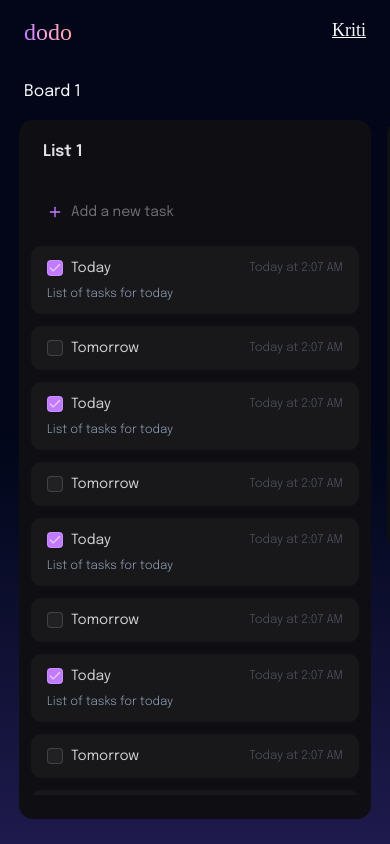
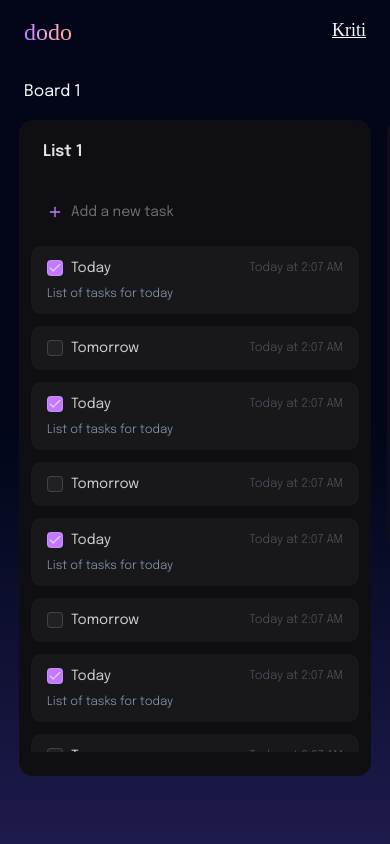
Before and after one commit to KritiTaparia/dodo, a React (Vite) app: page / in a window 390 px wide. Built offline with nearby package versions, Linux system fonts and the light colour scheme; a web font is replaced by a local one.

Commit message:
Fix scroll on mobile #infinity+1

```diff
--- a/src/components/list.tsx
+++ b/src/components/list.tsx
@@ -24,7 +24,7 @@ export default function List({ list }: IListParams) {
               </p>
             </div>
           </TaskCard>
-          <div className="max-h-[65vh] overflow-y-auto flex flex-col">
+          <div className="max-h-[60vh] md:max-h-[65vh] overflow-y-auto flex flex-col">
             {list.tasks.map((task) => (
               <Task key={task.title + " " + task.description} task={task} />
             ))}
```
